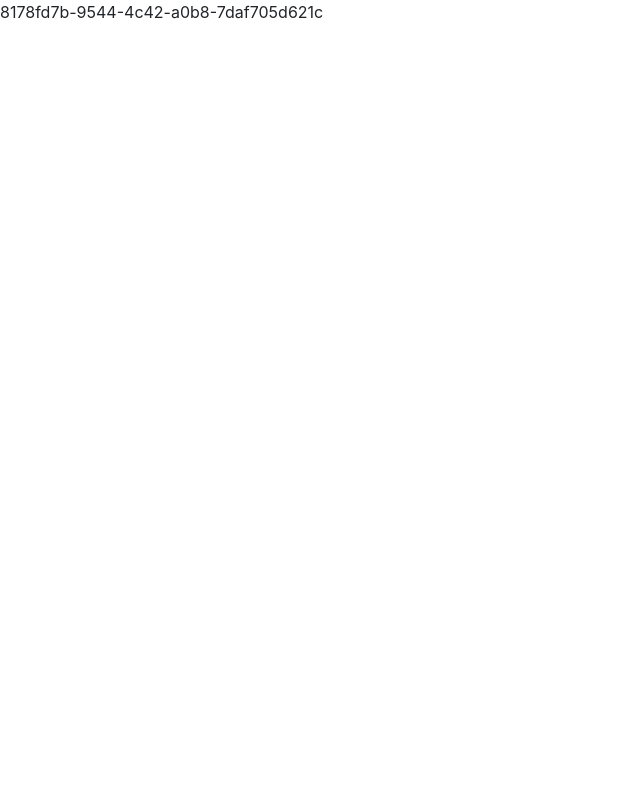
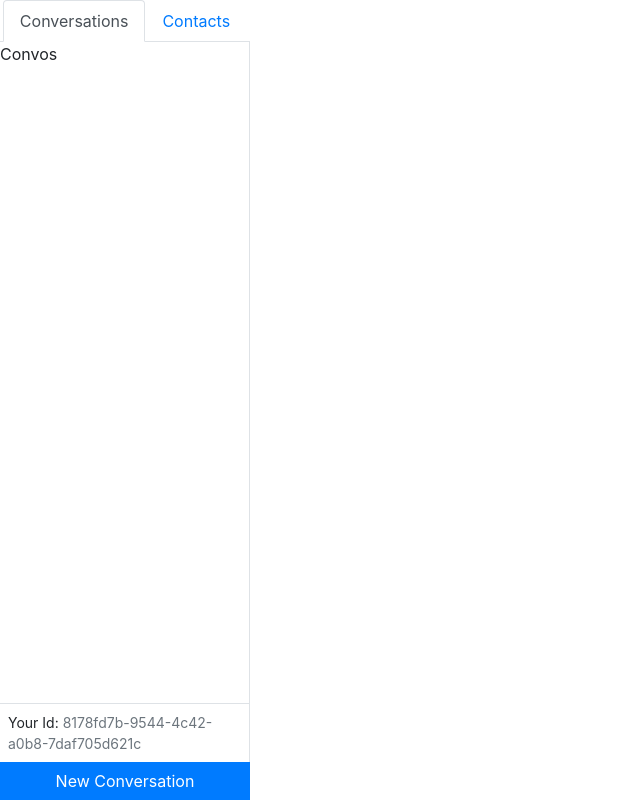
Before and after one commit to SFoxGit/socket-chat, a React (Create React App) app in the folder client/: page / in a window 1280 px wide. Both pictures are taken after typing "Sample" into the empty fields and a click on the button "Create A New ID". Shown: the whole page, without its empty margins (0-640 px from the left). Built offline with nearby package versions, Linux system fonts and the light colour scheme.

Commit message:
modals for contacts and convos, context for contacts

```diff
--- /dev/null
+++ b/client/src/components/Contacts/index.jsx
@@ -0,0 +1,9 @@
+import React from 'react'
+
+export default function Contacts() {
+  return (
+    <div>
+      Contacts
+    </div>
+  )
+}
--- /dev/null
+++ b/client/src/components/Conversations/index.jsx
@@ -0,0 +1,9 @@
+import React from 'react'
+
+export default function Conversations() {
+  return (
+    <div>
+      Convos
+    </div>
+  )
+}
--- a/client/src/components/Dashboard/index.jsx
+++ b/client/src/components/Dashboard/index.jsx
@@ -1,9 +1,11 @@
 import React from 'react'
+import Sidebar from '../Sidebar'
 
 export default function Dashboard({id}) {
   return (
-    <div>
-      {id}
+    <div className="d-flex" style={{height: '100vh'}}>
+      <Sidebar id={id} />
+
     </div>
   )
 }
--- /dev/null
+++ b/client/src/components/NewContactModal/index.jsx
@@ -0,0 +1,34 @@
+import React, { useRef } from 'react'
+import { Button, Form, FormControl, FormGroup, FormLabel, Modal, ModalBody } from 'react-bootstrap'
+import ModalHeader from 'react-bootstrap/esm/ModalHeader';
+import {useContacts} from '../../contexts/ContactsProvider'
+
+export default function NewContactModal({closeModal}) {
+  const idRef = useRef();
+  const nameRef = useRef();
+  const {createContact} = useContacts()
+
+  function handleSubmit(e) {
+    e.preventDefault();
+    createContact(idRef.current.value, nameRef.current.value);
+    closeModal();
+  }
+  return (
+    <>
+      <ModalHeader closeButton>Create Contact</ModalHeader>
+      <ModalBody>
+        <Form onSubmit={handleSubmit}>
+        <FormGroup>
+          <FormLabel>ID</FormLabel>
+          <FormControl type="text" ref={idRef} required />
+        </FormGroup>
+        <FormGroup>
+          <FormLabel>Name</FormLabel>
+          <FormControl type="text" ref={nameRef} required />
+        </FormGroup>
+        <Button type="submit">Create</Button>
+        </Form>
+      </ModalBody>
+    </>
+  )
+}
--- /dev/null
+++ b/client/src/components/NewConversationModal/index.jsx
@@ -0,0 +1,9 @@
+import React from 'react'
+
+export default function NewConversationModal() {
+  return (
+    <div>
+
+    </div>
+  )
+}
--- /dev/null
+++ b/client/src/components/Sidebar/index.jsx
@@ -0,0 +1,55 @@
+import React, { useState } from 'react'
+import { Tab, Nav, TabContainer, NavItem, NavLink, TabContent, TabPane, Button, Modal } from 'react-bootstrap'
+import Conversations from '../Conversations'
+import Contacts from '../Contacts'
+import NewContactModal from '../NewContactModal'
+import NewConversationModal from '../NewConversationModal'
+
+const CONVERSATIONS_KEY = 'conversations';
+const CONTACTS_KEY = 'contacts';
+
+
+export default function Sidebar({id}) {
+  const [activeKey, setActiveKey] = useState(CONVERSATIONS_KEY);
+  const conversationsOpen = activeKey === CONVERSATIONS_KEY
+  const [modalOpen, setModalOpen] = useState(false);
+  function closeModal() {
+    setModalOpen(false)
+  }
+  return (
+    <div style={{width: '250px'}} className="d-flex flex-column">
+      <TabContainer activeKey={activeKey} onSelect={setActiveKey}>
+        <Nav variant="tabs" className="justify-content-center">
+          <NavItem>
+            <NavLink eventKey={CONVERSATIONS_KEY}>Conversations</NavLink>
+          </NavItem>
+          <NavItem>
+            <NavLink eventKey={CONTACTS_KEY}>Contacts</NavLink>
+          </NavItem>
+        </Nav>
+      <TabContent className="border-right overflow-auto flex-grow-1">
+        <TabPane eventKey={CONVERSATIONS_KEY} >
+          <Conversations />
+        </TabPane>
+      </TabContent>
+      <TabContent className="border-right overflow-auto flex-grow-1">
+        <TabPane eventKey={CONTACTS_KEY} >
+          <Contacts />
+        </TabPane>
+      </TabContent>
+      <div className="p-2 border-top border-right small">
+        Your Id: <span className="text-muted">{id}</span>
+      </div>
+      <Button onClick={() => setModalOpen(true)} className="rounded-0">
+        New {conversationsOpen ? 'Conversation' : 'Contact'}
+      </Button>
+      </TabContainer>
+      <Modal show={modalOpen} onHide={closeModal}>
+        {conversationsOpen ?
+        <NewConversationModal closeModal={closeModal} /> :
+        <NewContactModal closeModal={closeModal} />
+      }
+      </Modal>
+    </div>
+  )
+}
--- /dev/null
+++ b/client/src/contexts/ContactsProvider.js
@@ -0,0 +1,23 @@
+import React, {useContext} from 'react';
+import useLocalStorage from '../utils/useLocalStorage';
+
+const ContactsContext = React.createContext()
+
+export function useContacts() {
+  return useContext(ContactsContext)
+}
+
+export function ContactsProvider({children}) {
+  const [contacts, setContacts] = useLocalStorage('contacts', [])
+
+  function createContact(id, name) {
+    setContacts(prevContacts => {
+      return [...prevContacts, {id, name}]
+    })
+  }
+  return (
+    <ContactsContext.Provider value={{contacts, createContact}}>
+      {children}
+    </ContactsContext.Provider>
+  )
+}
```
